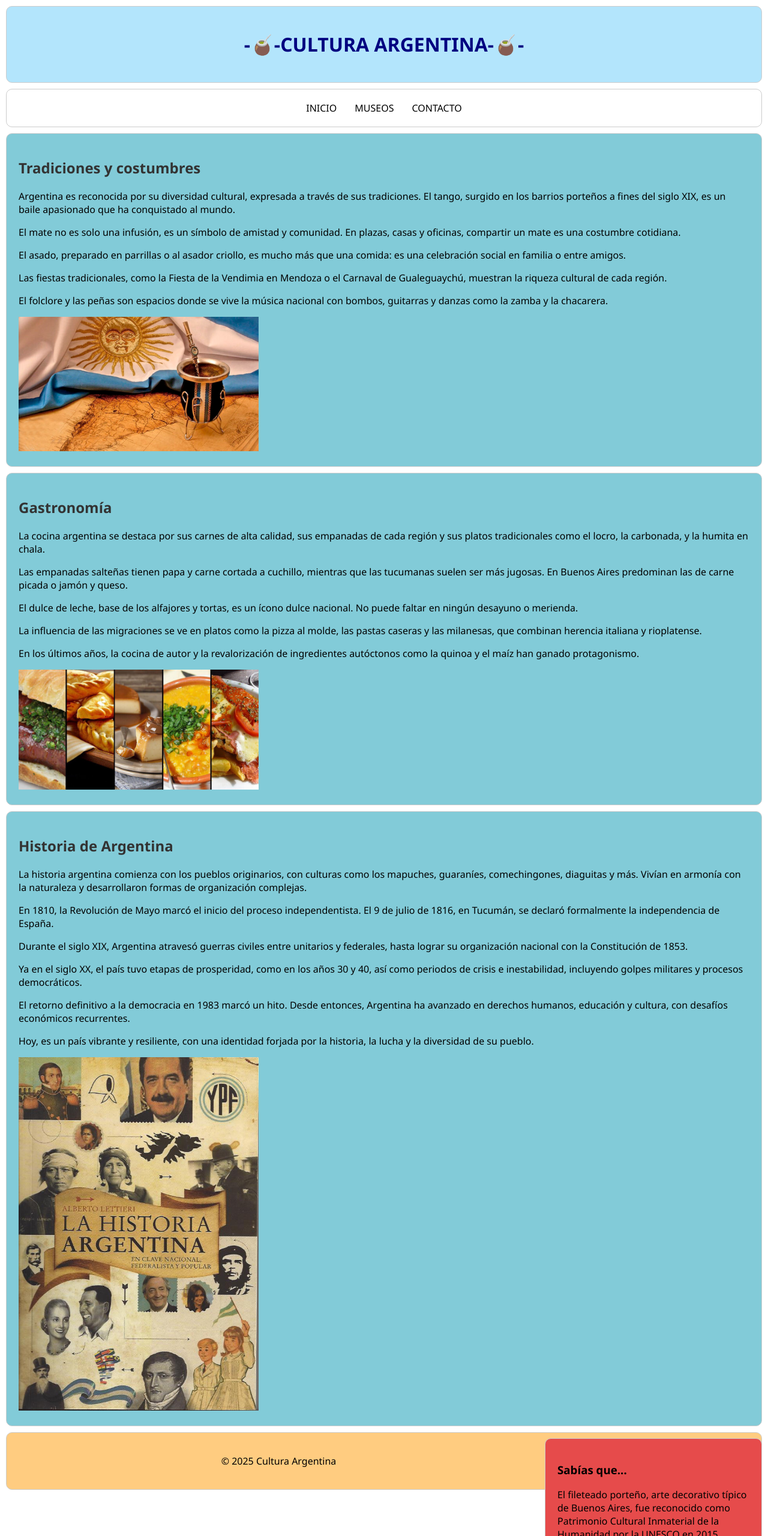
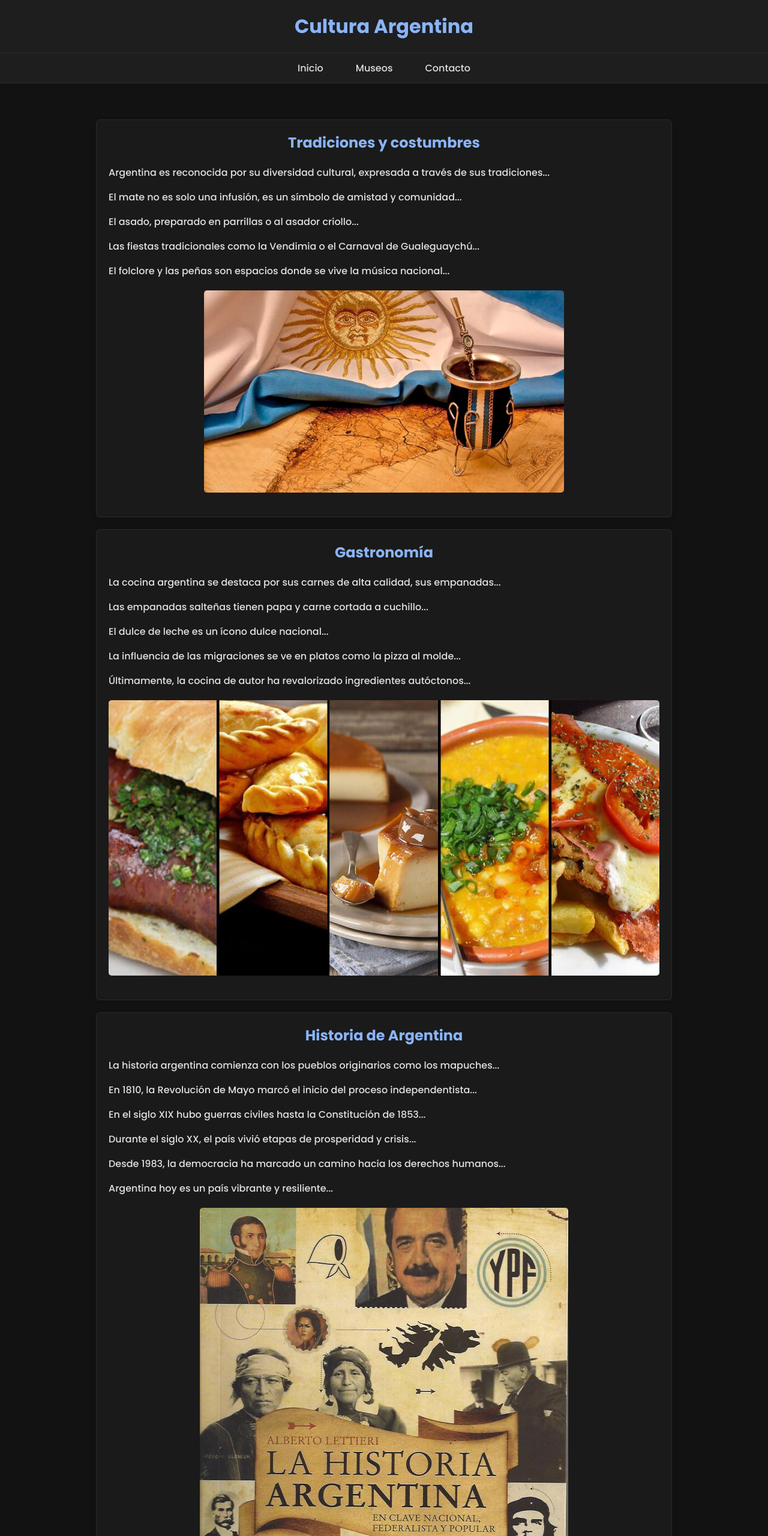
Before and after one commit to peluk467/TP01PVS2025_Fernandez-Lucas, a plain HTML site: page index.html in a window 1280 px wide. Shown: the top 2560 px of the page at 60% size. Drawn offline with Linux system fonts and the light colour scheme.

Commit message:
Modificacion tp1-

```diff
--- a/css/styles.css
+++ b/css/styles.css
@@ -1,84 +1,176 @@
 body {
-    font-family: 'Segoe UI', sans-serif;
-    background-color: #ffffff;
+    font-family: 'Poppins', sans-serif;
+    background: #121212;
+    color: #e0e0e0;
     margin: 0;
     padding: 0;
 }
 
-header, nav, section, article, aside, footer {
+header {
+    background: #1e1e1e;
     padding: 20px;
-    margin: 10px;
-    border: 1px solid #ccc;
-    border-radius: 10px;
+    text-align: center;
+    position: sticky;
+    top: 0;
+    z-index: 999;
 }
 
-header {
-    background-color: #b3e5fc;
-    text-align: center;
+header h1 {
+    margin: 0;
+    font-size: 2rem;
+    color: #8ab4f8;
 }
 
 nav {
-    background-color: #ffffff;
+    background: #1e1e1e;
+    border-top: 1px solid #2a2a2a;
+    border-bottom: 1px solid #2a2a2a;
 }
 
 nav ul {
+    list-style: none;
     display: flex;
     justify-content: center;
-    list-style: none;
     padding: 0;
     margin: 0;
+    gap: 30px;
 }
 
-nav ul li {
-    margin: 0 15px;
+nav a {
+    color: #ddd;
+    text-decoration: none;
+    padding: 12px;
+    display: block;
+    transition: background 0.2s;
 }
 
-nav ul li a {
-    text-decoration: none;
-    color: rgb(0, 0, 0);
+nav a:hover {
+    background: #2a2a2a;
+    border-radius: 4px;
 }
 
-section {
-    background-color: #82cbd8;
+main, section, article, aside, footer {
+    max-width: 1000px;
+    margin: 20px auto;
+    padding: 20px;
+    box-sizing: border-box;
+    border-radius: 6px;
 }
 
-article {
-    background-color: #82cbd8;
+section, article {
+    background: #1a1a1a;
+    border: 1px solid #2a2a2a;
+    box-shadow: 0 2px 10px rgba(0,0,0,0.1);
 }
 
 aside {
-    background-color: #e64b4b;
+    background: #1d1d1d;
+    border: 1px solid #333;
+    max-width: 300px;
     float: right;
-    width: 25%;
+    margin-left: 20px;
 }
 
 footer {
-    background-color: #ffcc80;
+    background: #1e1e1e;
     text-align: center;
+    color: #aaa;
+    padding: 15px;
+    font-size: 0.9rem;
 }
 
-ul {
-    list-style-type: square;
+h1, h2, h3 {
+    color: #8ab4f8;
+    text-align: center;
+    margin-top: 0;
 }
 
-h1, h2 {
-    color: #333;
+img {
+    display: block;
+    margin: 20px auto;
+    max-width: 100%;
+    border-radius: 5px;
 }
 
 form {
     margin-top: 20px;
 }
 
-label, input, textarea {
+label {
     display: block;
-    margin-bottom: 10px;
-    width: 90%;
+    margin-bottom: 5px;
+}
+
+input, textarea {
+    width: 100%;
+    background: #2a2a2a;
+    color: #e0e0e0;
+    border: 1px solid #444;
+    border-radius: 4px;
+    padding: 10px;
+    margin-bottom: 15px;
 }
 
 button {
-    background-color: #00796b;
-    color: white;
-    padding: 10px 15px;
+    background: #0d47a1;
+    color: #fff;
     border: none;
+    padding: 10px 16px;
+    border-radius: 4px;
     cursor: pointer;
+    transition: background 0.2s ease;
 }
+
+button:hover {
+    background: #1565c0;
+}
+
+.fade-in {
+    animation: fadeIn 0.6s ease-in-out;
+}
+
+@keyframes fadeIn {
+    from {
+        opacity: 0;
+        transform: translateY(8px);
+    }
+    to {
+        opacity: 1;
+        transform: translateY(0);
+    }
+}
+
+#scrollTopBtn {
+    position: fixed;
+    bottom: 25px;
+    right: 25px;
+    width: 45px;
+    height: 45px;
+    border: none;
+    border-radius: 50%;
+    background: #0d47a1;
+    color: #fff;
+    font-size: 18px;
+    display: none;
+    cursor: pointer;
+    z-index: 1000;
+    box-shadow: 0 0 6px rgba(0,0,0,0.3);
+}
+
+#scrollTopBtn:hover {
+    background: #1565c0;
+}
+
+@media (max-width: 768px) {
+    nav ul {
+        flex-direction: column;
+        align-items: center;
+        gap: 10px;
+    }
+
+    aside {
+        float: none;
+        max-width: 100%;
+        margin: 20px 0;
+    }
+}
--- a/index.html
+++ b/index.html
@@ -2,62 +2,79 @@
 <html lang="es">
 <head>
   <meta charset="UTF-8">
-    <title>CULTURA ARGENTINA</title>
+  <title>Cultura Argentina</title>
   <link rel="stylesheet" href="css/styles.css">
+  <link href="https://fonts.googleapis.com/css2?family=Poppins:wght@300;500;700&display=swap" rel="stylesheet">
 </head>
 <body>
+
   <header>
-        <h1 style="color: navy; text-align: center;">-🧉-CULTURA ARGENTINA-🧉-</h1>
+    <h1>Cultura Argentina</h1>
   </header>
 
   <nav>
     <ul>
-            <li><a href="index.html">INICIO</a></li>
-            <li><a href="museos.html">MUSEOS</a></li>
-            <li><a href="contacto.html">CONTACTO</a></li>
+      <li><a href="index.html">Inicio</a></li>
+      <li><a href="museos.html">Museos</a></li>
+      <li><a href="contacto.html">Contacto</a></li>
     </ul>
   </nav>
 
-    <section>
+  <main>
+    <section class="fade-in">
       <h2>Tradiciones y costumbres</h2>
-        <p>Argentina es reconocida por su diversidad cultural, expresada a través de sus tradiciones. El tango, surgido en los barrios porteños a fines del siglo XIX, es un baile apasionado que ha conquistado al mundo.</p>
-        <p>El mate no es solo una infusión, es un símbolo de amistad y comunidad. En plazas, casas y oficinas, compartir un mate es una costumbre cotidiana.</p>
-        <p>El asado, preparado en parrillas o al asador criollo, es mucho más que una comida: es una celebración social en familia o entre amigos.</p>
-        <p>Las fiestas tradicionales, como la Fiesta de la Vendimia en Mendoza o el Carnaval de Gualeguaychú, muestran la riqueza cultural de cada región.</p>
-        <p>El folclore y las peñas son espacios donde se vive la música nacional con bombos, guitarras y danzas como la zamba y la chacarera.</p>
-        <img src="images\arg.jpg" alt="Argentina" width="400">
+      <p>Argentina es reconocida por su diversidad cultural, expresada a través de sus tradiciones...</p>
+      <p>El mate no es solo una infusión, es un símbolo de amistad y comunidad...</p>
+      <p>El asado, preparado en parrillas o al asador criollo...</p>
+      <p>Las fiestas tradicionales como la Vendimia o el Carnaval de Gualeguaychú...</p>
+      <p>El folclore y las peñas son espacios donde se vive la música nacional...</p>
+      <img src="images/arg.jpg" alt="Argentina">
     </section>
 
-    <article>
+    <article class="fade-in">
       <h2>Gastronomía</h2>
-        <p>La cocina argentina se destaca por sus carnes de alta calidad, sus empanadas de cada región y sus platos tradicionales como el locro, la carbonada, y la humita en chala.</p>
-        <p>Las empanadas salteñas tienen papa y carne cortada a cuchillo, mientras que las tucumanas suelen ser más jugosas. En Buenos Aires predominan las de carne picada o jamón y queso.</p>
-        <p>El dulce de leche, base de los alfajores y tortas, es un ícono dulce nacional. No puede faltar en ningún desayuno o merienda.</p>
-        <p>La influencia de las migraciones se ve en platos como la pizza al molde, las pastas caseras y las milanesas, que combinan herencia italiana y rioplatense.</p>
-        <p>En los últimos años, la cocina de autor y la revalorización de ingredientes autóctonos como la quinoa y el maíz han ganado protagonismo.</p>
-        <img src="images\gast.jpg" alt="Gastronomía" width="400">
+      <p>La cocina argentina se destaca por sus carnes de alta calidad, sus empanadas...</p>
+      <p>Las empanadas salteñas tienen papa y carne cortada a cuchillo...</p>
+      <p>El dulce de leche es un ícono dulce nacional...</p>
+      <p>La influencia de las migraciones se ve en platos como la pizza al molde...</p>
+      <p>Últimamente, la cocina de autor ha revalorizado ingredientes autóctonos...</p>
+      <img src="images/gast.jpg" alt="Gastronomía">
     </article>
 
-    <article>
+    <article class="fade-in">
       <h2>Historia de Argentina</h2>
-        <p>La historia argentina comienza con los pueblos originarios, con culturas como los mapuches, guaraníes, comechingones, diaguitas y más. Vivían en armonía con la naturaleza y desarrollaron formas de organización complejas.</p>
-        <p>En 1810, la Revolución de Mayo marcó el inicio del proceso independentista. El 9 de julio de 1816, en Tucumán, se declaró formalmente la independencia de España.</p>
-        <p>Durante el siglo XIX, Argentina atravesó guerras civiles entre unitarios y federales, hasta lograr su organización nacional con la Constitución de 1853.</p>
-        <p>Ya en el siglo XX, el país tuvo etapas de prosperidad, como en los años 30 y 40, así como periodos de crisis e inestabilidad, incluyendo golpes militares y procesos democráticos.</p>
-        <p>El retorno definitivo a la democracia en 1983 marcó un hito. Desde entonces, Argentina ha avanzado en derechos humanos, educación y cultura, con desafíos económicos recurrentes.</p>
-        <p>Hoy, es un país vibrante y resiliente, con una identidad forjada por la historia, la lucha y la diversidad de su pueblo.</p>
-        <img src="images\hist.jpg" alt="arg" width="400">
+      <p>La historia argentina comienza con los pueblos originarios como los mapuches...</p>
+      <p>En 1810, la Revolución de Mayo marcó el inicio del proceso independentista...</p>
+      <p>En el siglo XIX hubo guerras civiles hasta la Constitución de 1853...</p>
+      <p>Durante el siglo XX, el país vivió etapas de prosperidad y crisis...</p>
+      <p>Desde 1983, la democracia ha marcado un camino hacia los derechos humanos...</p>
+      <p>Argentina hoy es un país vibrante y resiliente...</p>
+      <img src="images/hist.jpg" alt="Historia Argentina">
     </article>
 
-    <aside>
-        <h3>Sabías que...</h3>
-        <p>El fileteado porteño, arte decorativo típico de Buenos Aires, fue reconocido como Patrimonio Cultural Inmaterial de la Humanidad por la UNESCO en 2015.</p>
-        <p>El Obelisco fue construido en solo 31 días en 1936 y se convirtió en ícono de la ciudad de Buenos Aires.</p>
-        <p>Argentina fue el primer país de América Latina en legalizar el matrimonio igualitario en 2010.</p>
+    <aside class="fade-in">
+      <h3>¿Sabías que...?</h3>
+      <p>El fileteado porteño fue reconocido como Patrimonio Cultural Inmaterial...</p>
+      <p>El Obelisco fue construido en solo 31 días en 1936...</p>
+      <p>Argentina fue el primer país latinoamericano en legalizar el matrimonio igualitario...</p>
     </aside>
+  </main>
 
   <footer>
-        <p>© 2025 Cultura Argentina</p>
+    <p>© 2025 Cultura Argentina - Lucas Fernandez</p>
   </footer>
+
+  <button id="scrollTopBtn" title="Volver arriba">↑</button>
+
+  <script>
+    const scrollBtn = document.getElementById("scrollTopBtn");
+    window.onscroll = function () {
+      scrollBtn.style.display = (document.documentElement.scrollTop > 200) ? "block" : "none";
+    };
+    scrollBtn.onclick = function () {
+      window.scrollTo({ top: 0, behavior: 'smooth' });
+    };
+  </script>
+
 </body>
 </html>
```
Also changed, not shown: contacto.html (+27 -9 lines), museos.html (+39 -20 lines). Lines whose indentation alone changed are shown as unchanged.
